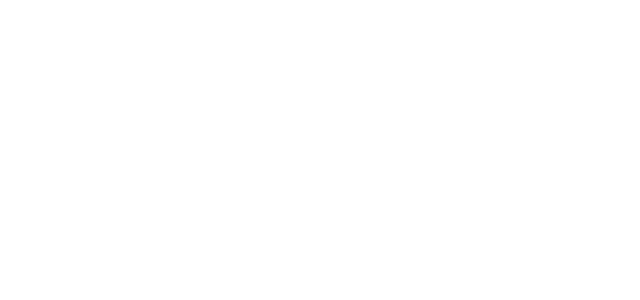
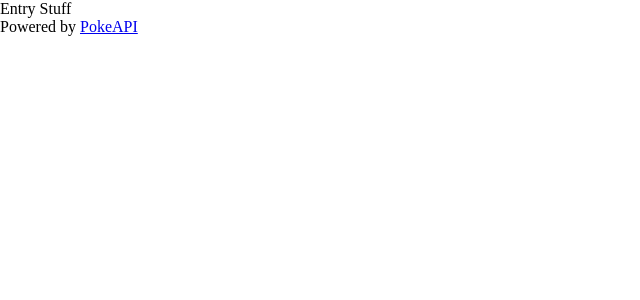
Before and after one commit to WoolenStone6633/Pokedex, a React (Vite) app: page /pokeEntry in a window 1280 px wide. Shown: the top 300 px of the page, without its empty margins (0-640 px from the left). Built offline with nearby package versions, Linux system fonts and the light colour scheme.

Commit message:
Updated routs, added layouts
Added layouts to main and home. Updated the entry layout and added the routs to make it work

```diff
--- a/src/App.jsx
+++ b/src/App.jsx
@@ -5,17 +5,20 @@ import Home from "./Pages/Home"
 import PokeEntry, { pokeLoader } from "./Pages/PokeEntry"
 
 // Layouts
+import MainLayout from "./Layouts/MainLayout"
+import HomeLayout from "./Layouts/HomeLayout"
 import PokeEntryLayout from "./Layouts/PokeEntryLayout"
 
 const router = createBrowserRouter (
   createRoutesFromElements (
-    <Route path="/">
-      <Route index element={<Home/>} />
+    <Route path="/" element={<MainLayout/>}>
+      <Route element={<HomeLayout/>}>
+        <Route index element={<Home/>}/>
+      </Route>
 
       <Route path="pokeEntry" element={<PokeEntryLayout/>}>
         <Route path=":pokemon" element={<PokeEntry/>} loader={pokeLoader}/>
       </Route>
-
     </Route>
   )
 )
--- /dev/null
+++ b/src/Layouts/HomeLayout.jsx
@@ -0,0 +1,15 @@
+import { Outlet } from "react-router-dom"
+
+export default function HomeLayout() {
+    return (
+        <>
+            <header className="homeHeader">
+                <p>Pokedex</p>
+                <button>Sort by</button> {/* All, Region, Generation */}
+            </header>
+            <main>
+                <Outlet/>
+            </main>
+        </>
+    )
+}
--- /dev/null
+++ b/src/Layouts/MainLayout.jsx
@@ -0,0 +1,12 @@
+import { Outlet } from "react-router-dom"
+
+export default function MainLayout() {
+    return (
+        <>
+            <Outlet/>
+            <footer>
+                <p className="footer">Powered by <a href="https://pokeapi.co/">PokeAPI</a></p>
+            </footer>
+        </>
+    )
+}
--- a/src/Layouts/PokeEntryLayout.jsx
+++ b/src/Layouts/PokeEntryLayout.jsx
@@ -2,6 +2,11 @@ import { Outlet } from "react-router-dom"
 
 export default function PokeEntryLayout() {
     return (
-        <Outlet/>
+        <>
+            <header className="entryHeader">Entry Stuff</header>
+            <main>
+                <Outlet/>
+            </main>
+        </>
     )
 }
```
